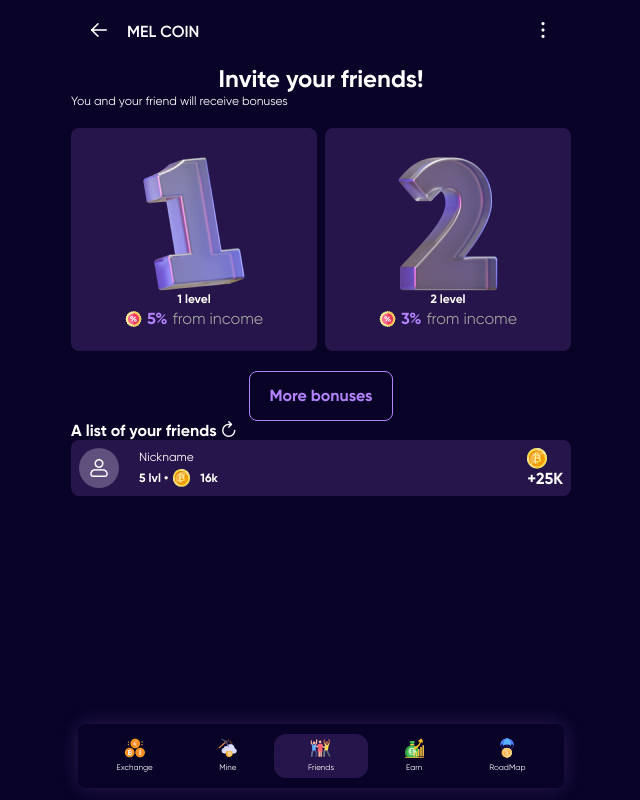
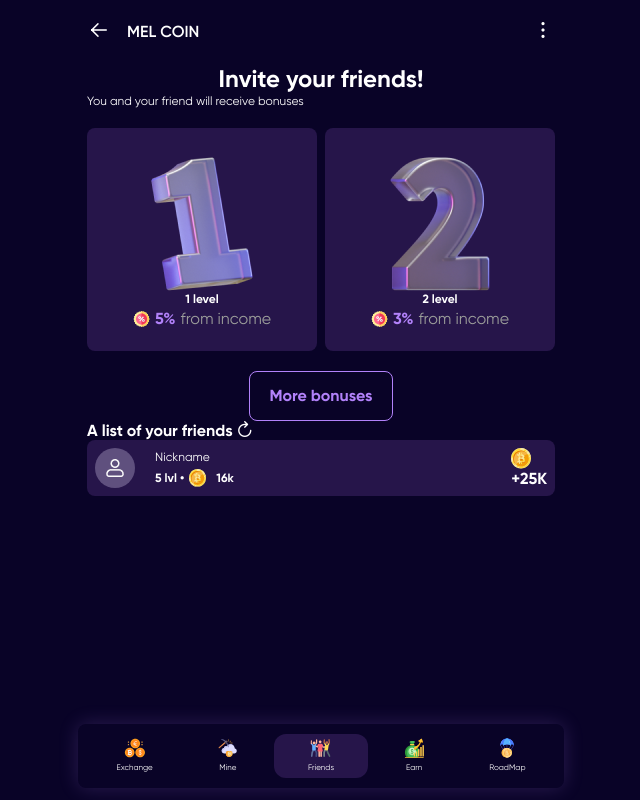
Before and after one commit to mlutfullaev/mellcoin, a Vue app: page /friends in a window 1280 px wide. Shown: the whole page, without its empty margins (319-959 px from the left). Built offline with nearby package versions, Linux system fonts and the light colour scheme.

Commit message:
add: Padding to Friends & Profile

```diff
--- a/src/view/FriendsView.vue
+++ b/src/view/FriendsView.vue
@@ -53,6 +53,7 @@
 
 <style lang="scss" scoped>
 .friends-page {
+  padding: 0 16px;
 
   .cards {
     padding: 20px 0;
--- a/src/view/ProfileView.vue
+++ b/src/view/ProfileView.vue
@@ -86,6 +86,8 @@ const energyModal = ref(false)
 
 <style lang="scss" scoped>
 .profile-page {
+  padding: 0 16px;
+
   .balance {
     text-align: center;
     color: #9C9E9B;
```
